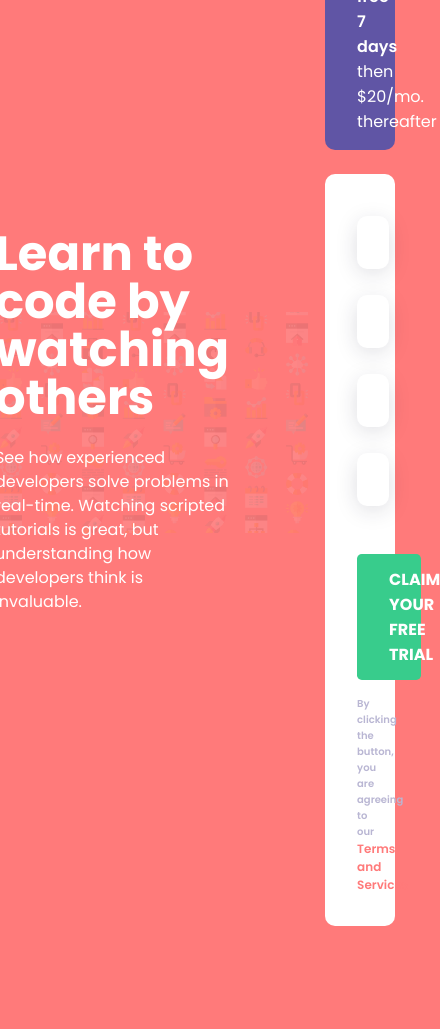
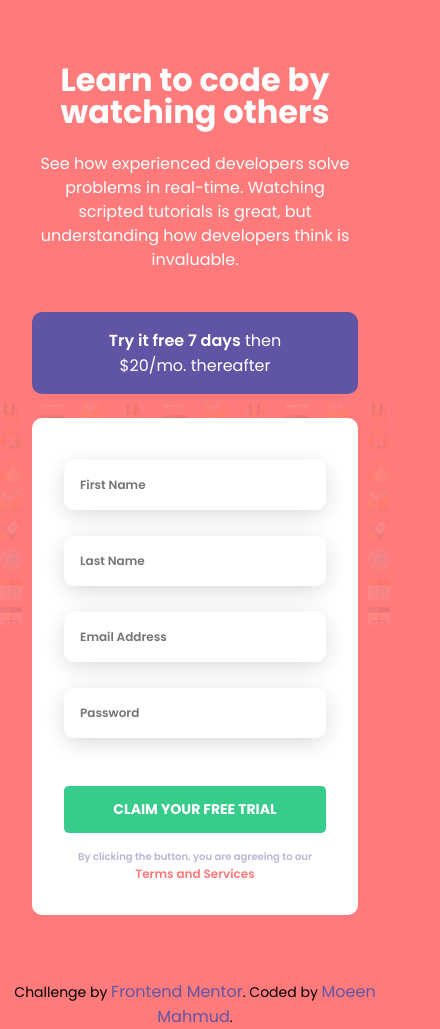
Before and after one commit to moeen-mahmud/intro-component-with-signup-form, a plain HTML site: page index.html in a window 390 px wide. Shown: the whole page, 440 px wide, since content can reach past the window. Before the commit the page ends 926 px from the top, so only its background shows below. Drawn offline with Linux system fonts and the light colour scheme.

Commit message:
added attribution

```diff
--- a/index.html
+++ b/index.html
@@ -81,6 +81,14 @@
         </form>
       </section>
     </main>
+    <footer>
+      <p class="attribution">
+        Challenge by
+        <a href="https://www.frontendmentor.io?ref=challenge" target="_blank"
+          >Frontend Mentor</a
+        >. Coded by <a href="#" target="_blank">Moeen Mahmud</a>.
+      </p>
+    </footer>
     <script src="./js/app.js"></script>
   </body>
 </html>
--- a/js/app.js
+++ b/js/app.js
@@ -42,6 +42,7 @@ const checkInputs = () => {
 
 const setErrorFor = (input, message) => {
   const formControl = input.parentElement;
+  input.style.color = "hsl(0, 100%, 74%)";
   const small = formControl.querySelector("small");
   small.classList.add("error-msg");
   small.innerText = message;
--- a/styles/style.css
+++ b/styles/style.css
@@ -28,7 +28,7 @@ body {
 }
 
 .wrapper {
-  height: 100vh;
+  min-height: 97vh;
   display: flex;
   justify-content: center;
   align-items: center;
@@ -44,7 +44,7 @@ body {
   color: var(--neutral-white);
 }
 
-.content-info .content-para {
+.content-para {
   line-height: 1.5;
   color: var(--neutral-white);
 }
@@ -66,7 +66,7 @@ body {
   font-weight: 400;
 }
 
-.trial-para .bolded-text {
+.bolded-text {
   font-weight: 600;
 }
 
@@ -105,7 +105,7 @@ input {
   top: 50px;
   right: 0;
   text-align: right;
-  font-size: 12px;
+  font-size: 0.75rem;
   font-style: italic;
   color: var(--primary-red);
   font-weight: 500;
@@ -129,11 +129,64 @@ input {
 .form-footer {
   color: var(--neutral-grayish-blue);
   text-align: center;
-  font-size: 10px;
+  font-size: 0.625rem;
   font-weight: 600;
 }
 
 .form-footer .highlighted-text {
-  font-size: 12px;
+  font-size: 0.75rem;
   color: var(--primary-red);
 }
+
+.attribution {
+  font-size: 14px;
+  text-align: center;
+}
+.attribution > a {
+  text-decoration: none;
+  color: var(--accent-blue);
+}
+
+/* Media Queries */
+@media only screen and (min-width: 300px) and (max-width: 768px) {
+  .wrapper {
+    display: flex;
+    flex-direction: column;
+    margin: 4rem 0;
+    padding: 0 2rem;
+    gap: 2.5rem;
+  }
+
+  .content-info .content-title {
+    text-align: center;
+    font-size: 2rem;
+  }
+
+  .content-info .content-para {
+    text-align: center;
+  }
+
+  .content-form .trial-area {
+    padding: 1rem 3rem;
+  }
+
+  input {
+    font-size: 0.75rem;
+  }
+
+  .error {
+    background-size: 1rem 1rem;
+  }
+
+  .error-msg {
+    font-size: 0.625rem;
+  }
+
+  .signup-btn {
+    font-size: 0.875rem;
+  }
+
+  .form-footer {
+    padding: 0 0.625rem;
+  }
+}
```
